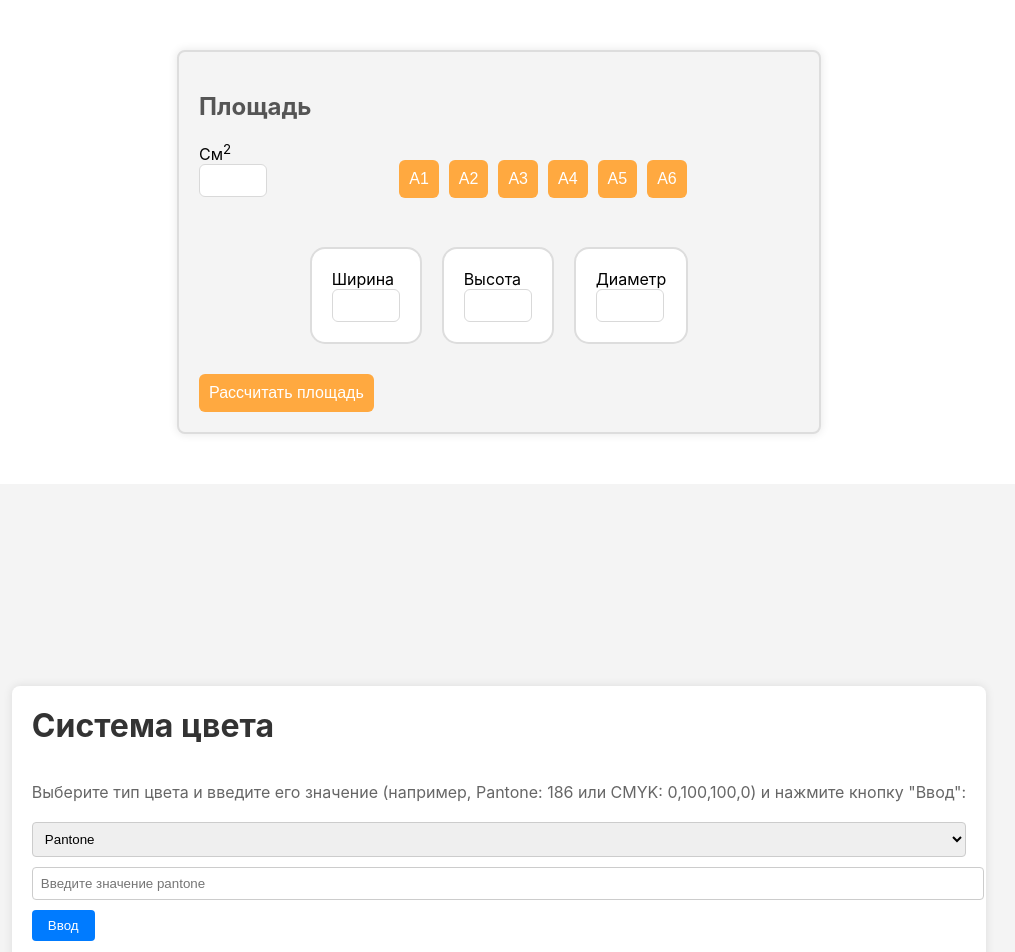
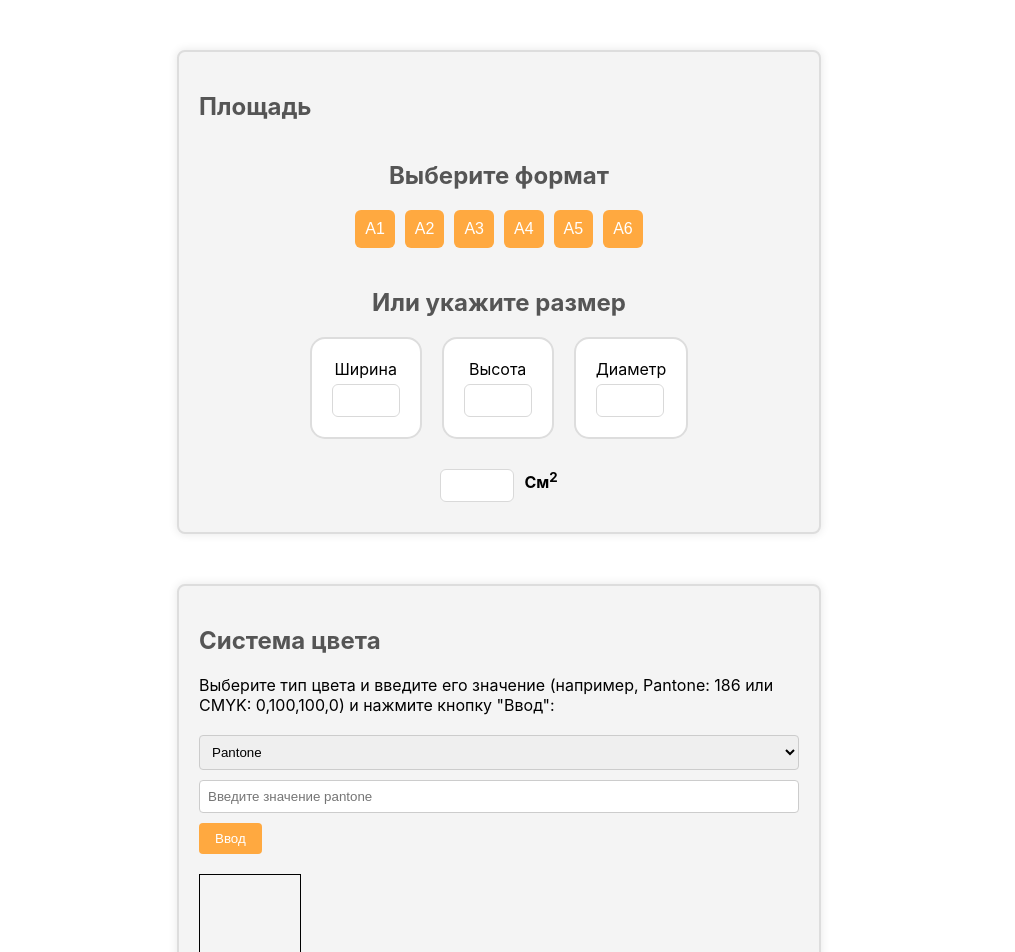
Before and after one commit to Tigerstyle29/Print-React, a React (Create React App) app: page / in a window 1280 px wide. Shown: the top 952 px of the page, without its empty margins (141-1156 px from the left). Built offline with nearby package versions, Linux system fonts and the light colour scheme.

Commit message:
add styles. format code

```diff
--- a/src/components/ColorPicker/ColorPicker.js
+++ b/src/components/ColorPicker/ColorPicker.js
@@ -1,51 +1,81 @@
-import React, { useState } from 'react'
-import styled from 'styled-components'
+import React, { useState } from "react";
+import styled from "styled-components";
 
 function ColorPicker() {
-  const [inputCode, setInputCode] = useState('')
-  const [color, setColor] = useState('')
-  const [colorType, setColorType] = useState('pantone')
+  const [inputCode, setInputCode] = useState("");
+  const [color, setColor] = useState("");
+  const [colorType, setColorType] = useState("pantone");
 
   const pantoneColors = {
-    "186": "FF0000", "187": "9E2E2E", "188": "691919", "189": "FFB2B2", "190": "CC7A7A",
-    "191": "8A4C4C", "192": "E63900", "193": "991F00", "194": "4C1300", "195": "FFA8A8",
-    "196": "E67575", "197": "B24C4C", "198": "660000", "199": "FF7272", "200": "E63939",
-    "201": "990000", "202": "4C0000", "203": "FF4A4A", "204": "E62626", "205": "990000",
+    186: "FF0000",
+    187: "9E2E2E",
+    188: "691919",
+    189: "FFB2B2",
+    190: "CC7A7A",
+    191: "8A4C4C",
+    192: "E63900",
+    193: "991F00",
+    194: "4C1300",
+    195: "FFA8A8",
+    196: "E67575",
+    197: "B24C4C",
+    198: "660000",
+    199: "FF7272",
+    200: "E63939",
+    201: "990000",
+    202: "4C0000",
+    203: "FF4A4A",
+    204: "E62626",
+    205: "990000",
   };
 
   const cmykColors = {
-    "0,100,100,0": "FF0000", "10,100,100,0": "990000", "10,100,100,20": "800000", "20,100,100,0": "CC0000",
-    "30,100,100,0": "FF1919", "40,100,100,0": "FF4D4D", "50,100,100,0": "FF6666", "60,100,100,0": "FF9999",
-    "70,100,100,0": "FFB2B2", "80,100,100,0": "FFCCCC", "90,100,100,0": "FFE6E6", "100,90,0,0": "660000",
-    "100,80,0,0": "800000", "100,70,0,0": "990000", "100,60,0,0": "B20000", "100,50,0,0": "CC0000",
-    "100,40,0,0": "E60000", "100,30,0,0": "FF0000", "100,20,0,0": "FF1919", "100,10,0,0": "FF6666",
+    "0,100,100,0": "FF0000",
+    "10,100,100,0": "990000",
+    "10,100,100,20": "800000",
+    "20,100,100,0": "CC0000",
+    "30,100,100,0": "FF1919",
+    "40,100,100,0": "FF4D4D",
+    "50,100,100,0": "FF6666",
+    "60,100,100,0": "FF9999",
+    "70,100,100,0": "FFB2B2",
+    "80,100,100,0": "FFCCCC",
+    "90,100,100,0": "FFE6E6",
+    "100,90,0,0": "660000",
+    "100,80,0,0": "800000",
+    "100,70,0,0": "990000",
+    "100,60,0,0": "B20000",
+    "100,50,0,0": "CC0000",
+    "100,40,0,0": "E60000",
+    "100,30,0,0": "FF0000",
+    "100,20,0,0": "FF1919",
+    "100,10,0,0": "FF6666",
   };
 
   const updateColor = () => {
-    if (colorType === 'pantone') {
+    if (colorType === "pantone") {
       if (pantoneColors.hasOwnProperty(inputCode)) {
-        setColor(pantoneColors[inputCode])
+        setColor(pantoneColors[inputCode]);
       } else {
-        alert("Цвет не найден!")
+        alert("Цвет не найден!");
       }
-    } else if (colorType === 'cmyk') {
+    } else if (colorType === "cmyk") {
       if (cmykColors.hasOwnProperty(inputCode)) {
-        setColor(cmykColors[inputCode])
+        setColor(cmykColors[inputCode]);
       } else {
-        alert("Цвет не найден!")
+        alert("Цвет не найден!");
       }
     }
   };
 
   return (
     <PrintColorContainer>
-      <Container>
       <Heading>Система цвета</Heading>
-        <Paragraph>Выберите тип цвета и введите его значение (например, Pantone: 186 или CMYK: 0,100,100,0) и нажмите кнопку "Ввод":</Paragraph>
-        <Select
-          value={colorType}
-          onChange={(e) => setColorType(e.target.value)}
-        >
+      <Paragraph>
+        Выберите тип цвета и введите его значение (например, Pantone: 186 или
+        CMYK: 0,100,100,0) и нажмите кнопку "Ввод":
+      </Paragraph>
+      <Select value={colorType} onChange={(e) => setColorType(e.target.value)}>
         <option value="pantone">Pantone</option>
         <option value="cmyk">CMYK</option>
       </Select>
@@ -57,39 +87,37 @@ function ColorPicker() {
       />
       <Button onClick={updateColor}>Ввод</Button>
       <ColorDisplay style={{ backgroundColor: `#${color}` }}></ColorDisplay>
-      </Container>
     </PrintColorContainer>
-  )
+  );
 }
 
 const PrintColorContainer = styled.div`
-  display: flex;
-  justify-content: center;
-  align-items: center;
-  height: 100vh;
+  max-width: 600px;
+  margin: 50px auto;
   background-color: #f4f4f4;
-`
+  padding: 20px;
+  border-radius: 8px;
+  box-shadow: 0px 0px 10px rgba(0, 0, 0, 0.1);
+  border: 2px solid #ddd;
 
-const Container = styled.div`
-  display: flex;
-  flex-direction: column;
-  align-items: flex-start;
-  background-color: #fff;
-  border-radius: 8px;
-  box-shadow: 0 0 10px rgba(0, 0, 0, 0.1);
-  padding: 20px;
-  text-align: center;
-`
+  select {
+    &:hover,
+    &:focus {
+      border-color: #fa8c16;
+    }
+  }
+`;
 
-const Heading = styled.h1`
-  margin-top: 0;
-  color: #333;
-`
+const Heading = styled.h2`
+  font-size: 24px;
+  margin-bottom: 20px;
+  color: #555;
+`;
 
 const Paragraph = styled.p`
   margin-bottom: 20px;
-  color: #666;
-`
+  color: #000;
+`;
 
 const Select = styled.select`
   margin-bottom: 10px;
@@ -97,39 +125,44 @@ const Select = styled.select`
   width: 100%;
   border: 1px solid #ccc;
   border-radius: 4px;
-`
+
+  &:hover,
+  &:focus {
+    border-color: #fa8c16;
+  }
+`;
 
 const Input = styled.input`
   margin-bottom: 10px;
   padding: 8px;
-  width: 100%;
+  width: 97%;
   border: 1px solid #ccc;
   border-radius: 4px;
 
+  &:hover,
   &:focus {
-    outline: none;
+    border-color: #fa8c16;
   }
-`
+`;
 
 const Button = styled.button`
   padding: 8px 16px;
-  background-color: #007bff;
+  background-color: #ffa940;
   color: #fff;
   border: none;
   border-radius: 4px;
   cursor: pointer;
-  transition: background-color 0.3s ease;
 
   &:hover {
-    background-color: #0056b3;
+    background-color: #ffc069;
   }
-`
+`;
 
 const ColorDisplay = styled.div`
   margin-top: 20px;
   width: 100px;
   height: 100px;
   border: 1px solid #000;
-`
+`;
 
-export default ColorPicker
+export default ColorPicker;
--- a/src/components/SquareCalculator/SquareCalculator.js
+++ b/src/components/SquareCalculator/SquareCalculator.js
@@ -6,6 +6,8 @@ function SquareCalculator() {
   const [height, setHeight] = useState('')
   const [diameter, setDiameter] = useState('')
   const [area, setArea] = useState('')
+
+
 
   const calculateArea = (size) => {
     let calculatedArea;
@@ -56,10 +58,7 @@ function SquareCalculator() {
     <CalculatorContainer>
       <Heading>Площадь</Heading>
       <Container>
-        <InputSquare>
-          <label htmlFor="square-cm">См<sup>2</sup></label>
-          <InputField type="text" id="square-cm" value={area} readOnly />
-        </InputSquare>
+      <Heading>Выберите формат</Heading>
         <ButtonGroup>
           <Button onClick={() => calculateArea('A1')}>A1</Button>
           <Button onClick={() => calculateArea('A2')}>A2</Button>
@@ -71,6 +70,8 @@ function SquareCalculator() {
       </Container>
 
       <InputGroup>
+      <Heading>Или укажите размер</Heading>
+        <ContainerWrapper>
           <InputContainer>
             <label htmlFor="width">Ширина</label>
             <InputField type="number" id="width" value={width} onChange={handleWidthChange} />
@@ -83,10 +84,12 @@ function SquareCalculator() {
             <label htmlFor="diameter">Диаметр</label>
             <InputField type="number" id="diameter" value={diameter} onChange={handleDiameterChange} />
           </InputContainer>
+        </ContainerWrapper>
       </InputGroup>
-      <div className='btn'>
-        <Button className="btn-item" onClick={updateArea}>Рассчитать площадь</Button>
-      </div>
+      <InputSquare>
+          <InputField type="text" id="square-cm" value={area} readOnly />
+          <label htmlFor="square-cm">См<sup>2</sup></label>
+        </InputSquare>
     </CalculatorContainer>
   )
 }
@@ -109,10 +112,9 @@ const Heading = styled.h2`
 
 const Container = styled.div`
   display: flex;
-    flex-direction: row;
+  flex-direction: column;
   align-items: center;
-    justify-content: flex-start;
-    margin-bottom: 30px;
+  margin-bottom: 20px;
 `
 
 export const ButtonGroup = styled.div`
@@ -126,6 +128,7 @@ export const Button = styled.button`
   color: #fff;
   border: 0;
   border-radius: 6px;
+  cursor: pointer;
   background-color: #FFA940;
 
   &:hover {
@@ -135,10 +138,17 @@ export const Button = styled.button`
 
 export const InputSquare = styled.div`
   display: flex;
-  flex-direction: column;
-  align-self: center;
-  margin-right: 20px;
-  margin-bottom: 20px;
+  justify-content: center;
+  margin-bottom: 10px;
+
+  Input {
+    width: 56px;
+  }
+
+  label {
+    margin-left: 10px;
+    font-weight: bold;
+  }
 `
 
 export const InputField = styled.input`
@@ -156,6 +166,8 @@ export const InputField = styled.input`
 
 export const InputGroup = styled.div`
   display: flex;
+  flex-direction: column;
+  align-items: center;
   justify-content: center;
   border-radius: 4px;
   overflow: hidden;
@@ -172,6 +184,11 @@ export const InputContainer = styled.div`
   border-radius: 15px;
   border: 2px solid #ddd;
 
+  label {
+    text-align: center;
+    margin-bottom: 5px;
+  }
+
   &:last-child {
     margin-right: 0;
   }
@@ -182,4 +199,9 @@ export const Span = styled.span`
   color: #666;
 `
 
+export const ContainerWrapper = styled.div`
+  display: flex;
+  justify-content: center;
+`
+
 export default SquareCalculator
```
Lines whose indentation alone changed are shown as unchanged.
